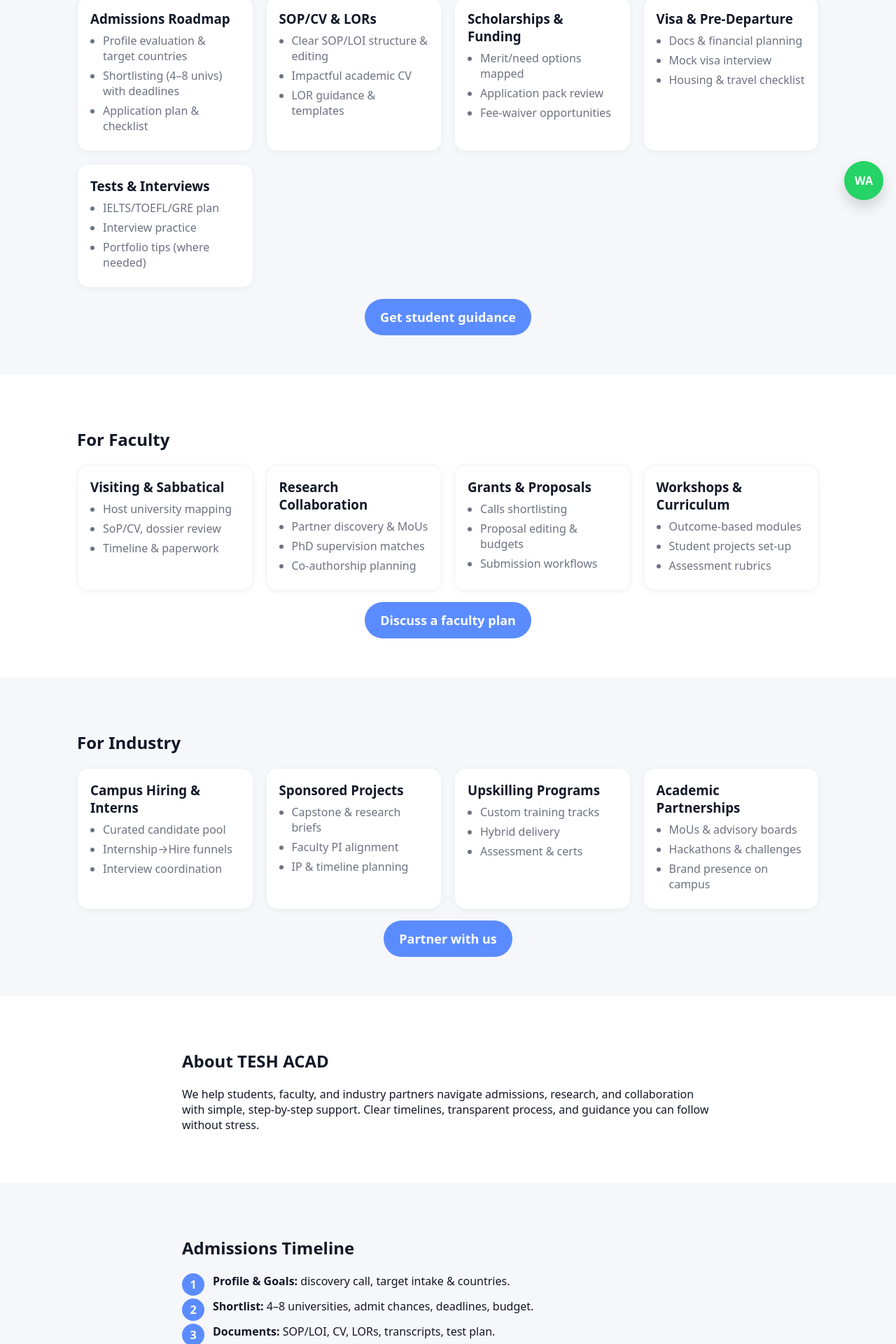
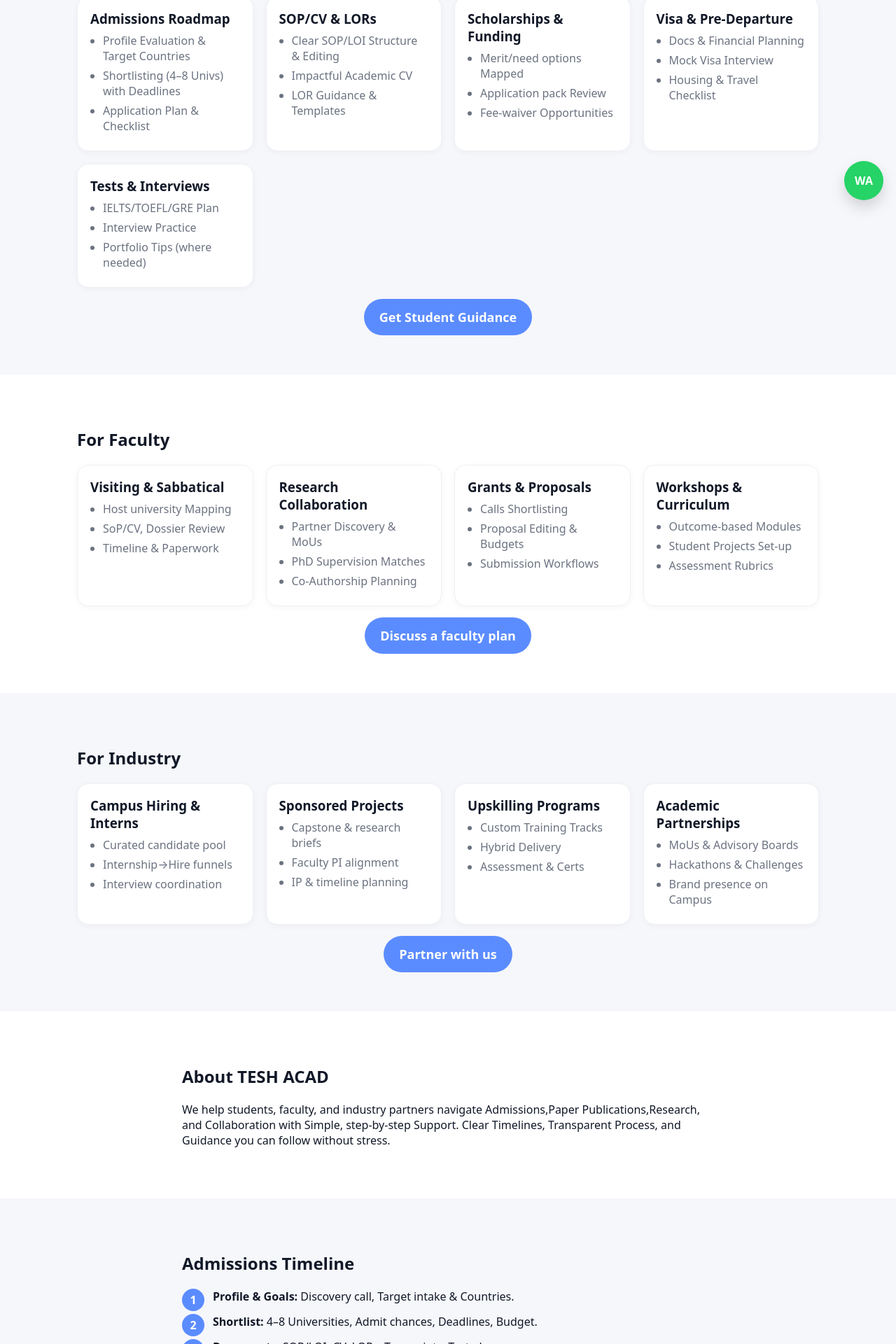
Before and after one commit to DrTejaswiniBathala/tesh-acad, a React (Create React App) app: page / in a window 1280 px wide. Shown: the part 496-2416 px from the top of the page at 70% size. Built offline with nearby package versions, Linux system fonts and the light colour scheme.

Commit message:
Updated code with latest changes

```diff
--- a/src/App.js
+++ b/src/App.js
@@ -21,9 +21,9 @@
       <main>
         <section className="hero">
           <div className="container">
-            <h1>TESH ACAD International Consult</h1>
+            <h1>TESH ACAD INTERNATIONAL CONSULTANTS</h1>
             <p className="sub">
-              Admissions • Academic Consulting • SOP/CV • Research Guidance • Visa Support
+              Admissions • Academic Consulting • SOP/CV • Research Guidance • Visa Support • Skilled courses
             </p>
             <div className="cta">
               <a
@@ -46,41 +46,41 @@
               <div className="card">
                 <h3>Admissions Roadmap</h3>
                 <ul className="list">
-                  <li>Profile evaluation & target countries</li>
-                  <li>Shortlisting (4–8 univs) with deadlines</li>
-                  <li>Application plan & checklist</li>
+                  <li>Profile Evaluation & Target Countries</li>
+                  <li>Shortlisting (4–8 Univs) with Deadlines</li>
+                  <li>Application Plan & Checklist</li>
                 </ul>
               </div>
               <div className="card">
                 <h3>SOP/CV & LORs</h3>
                 <ul className="list">
-                  <li>Clear SOP/LOI structure & editing</li>
-                  <li>Impactful academic CV</li>
-                  <li>LOR guidance & templates</li>
+                  <li>Clear SOP/LOI Structure & Editing</li>
+                  <li>Impactful Academic CV</li>
+                  <li>LOR Guidance & Templates</li>
                 </ul>
               </div>
               <div className="card">
                 <h3>Scholarships & Funding</h3>
                 <ul className="list">
-                  <li>Merit/need options mapped</li>
-                  <li>Application pack review</li>
-                  <li>Fee-waiver opportunities</li>
+                  <li>Merit/need options Mapped</li>
+                  <li>Application pack Review</li>
+                  <li>Fee-waiver Opportunities</li>
                 </ul>
               </div>
               <div className="card">
                 <h3>Visa & Pre-Departure</h3>
                 <ul className="list">
-                  <li>Docs & financial planning</li>
-                  <li>Mock visa interview</li>
-                  <li>Housing & travel checklist</li>
+                  <li>Docs & Financial Planning</li>
+                  <li>Mock Visa Interview</li>
+                  <li>Housing & Travel Checklist</li>
                 </ul>
               </div>
               <div className="card">
                 <h3>Tests & Interviews</h3>
                 <ul className="list">
-                  <li>IELTS/TOEFL/GRE plan</li>
-                  <li>Interview practice</li>
-                  <li>Portfolio tips (where needed)</li>
+                  <li>IELTS/TOEFL/GRE Plan</li>
+                  <li>Interview Practice</li>
+                  <li>Portfolio Tips (where needed)</li>
                 </ul>
               </div>
             </div>
@@ -91,7 +91,7 @@
                 target="_blank"
                 rel="noreferrer"
               >
-                Get student guidance
+                Get Student Guidance
               </a>
             </div>
           </div>
@@ -105,33 +105,33 @@
               <div className="card">
                 <h3>Visiting & Sabbatical</h3>
                 <ul className="list">
-                  <li>Host university mapping</li>
-                  <li>SoP/CV, dossier review</li>
-                  <li>Timeline & paperwork</li>
+                  <li>Host university Mapping</li>
+                  <li>SoP/CV, Dossier Review</li>
+                  <li>Timeline & Paperwork</li>
                 </ul>
               </div>
               <div className="card">
                 <h3>Research Collaboration</h3>
                 <ul className="list">
-                  <li>Partner discovery & MoUs</li>
-                  <li>PhD supervision matches</li>
-                  <li>Co-authorship planning</li>
+                  <li>Partner Discovery & MoUs</li>
+                  <li>PhD Supervision Matches</li>
+                  <li>Co-Authorship Planning</li>
                 </ul>
               </div>
               <div className="card">
                 <h3>Grants & Proposals</h3>
                 <ul className="list">
-                  <li>Calls shortlisting</li>
-                  <li>Proposal editing & budgets</li>
-                  <li>Submission workflows</li>
+                  <li>Calls Shortlisting</li>
+                  <li>Proposal Editing & Budgets</li>
+                  <li>Submission Workflows</li>
                 </ul>
               </div>
               <div className="card">
                 <h3>Workshops & Curriculum</h3>
                 <ul className="list">
-                  <li>Outcome-based modules</li>
-                  <li>Student projects set-up</li>
-                  <li>Assessment rubrics</li>
+                  <li>Outcome-based Modules</li>
+                  <li>Student Projects Set-up</li>
+                  <li>Assessment Rubrics</li>
                 </ul>
               </div>
             </div>
@@ -172,17 +172,17 @@
               <div className="card">
                 <h3>Upskilling Programs</h3>
                 <ul className="list">
-                  <li>Custom training tracks</li>
-                  <li>Hybrid delivery</li>
-                  <li>Assessment & certs</li>
+                  <li>Custom Training Tracks</li>
+                  <li>Hybrid Delivery</li>
+                  <li>Assessment & Certs</li>
                 </ul>
               </div>
               <div className="card">
                 <h3>Academic Partnerships</h3>
                 <ul className="list">
-                  <li>MoUs & advisory boards</li>
-                  <li>Hackathons & challenges</li>
-                  <li>Brand presence on campus</li>
+                  <li>MoUs & Advisory Boards</li>
+                  <li>Hackathons & Challenges</li>
+                  <li>Brand presence on Campus</li>
                 </ul>
               </div>
             </div>
@@ -204,9 +204,9 @@
           <div className="container narrow">
             <h2>About TESH ACAD</h2>
             <p>
-              We help students, faculty, and industry partners navigate admissions, research,
-              and collaboration with simple, step-by-step support. Clear timelines, transparent
-              process, and guidance you can follow without stress.
+              We help students, faculty, and industry partners navigate Admissions,Paper Publications,Research,
+              and Collaboration with Simple, step-by-step Support. Clear Timelines, Transparent
+              Process, and Guidance you can follow without stress.
             </p>
           </div>
         </section>
@@ -216,13 +216,13 @@
           <div className="container narrow">
             <h2>Admissions Timeline</h2>
             <ol className="steps">
-              <li><strong>Profile & Goals:</strong> discovery call, target intake & countries.</li>
-              <li><strong>Shortlist:</strong> 4–8 universities, admit chances, deadlines, budget.</li>
-              <li><strong>Documents:</strong> SOP/LOI, CV, LORs, transcripts, test plan.</li>
-              <li><strong>Applications:</strong> portals, fee waivers (where possible), submissions.</li>
-              <li><strong>Scholarships:</strong> apply in parallel; grants & assistantships.</li>
-              <li><strong>Admits & Visa:</strong> compare offers, finances, mock visa interview.</li>
-              <li><strong>Pre-departure:</strong> housing, tickets, health & packing checklist.</li>
+              <li><strong>Profile & Goals:</strong> Discovery call, Target intake & Countries.</li>
+              <li><strong>Shortlist:</strong> 4–8 Universities, Admit chances, Deadlines, Budget.</li>
+              <li><strong>Documents:</strong> SOP/LOI, CV, LORs, Transcripts, Test plan.</li>
+              <li><strong>Applications:</strong> Portals, Fee waivers (where possible), Submissions.</li>
+              <li><strong>Scholarships:</strong> Apply in parallel; Grants & Assistantships.</li>
+              <li><strong>Admits & Visa:</strong> Compare offers, Finances, Mock Visa Interview.</li>
+              <li><strong>Pre-departure:</strong> Housing, Tickets, Health & Packing Checklist.</li>
             </ol>
           </div>
         </section>
```
